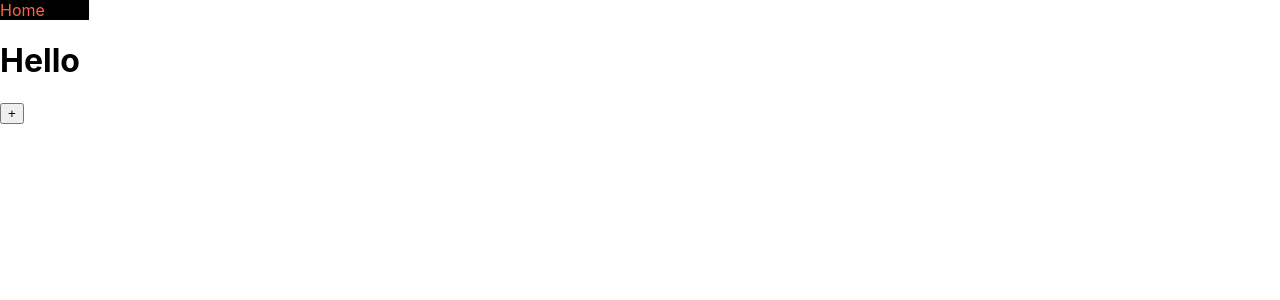
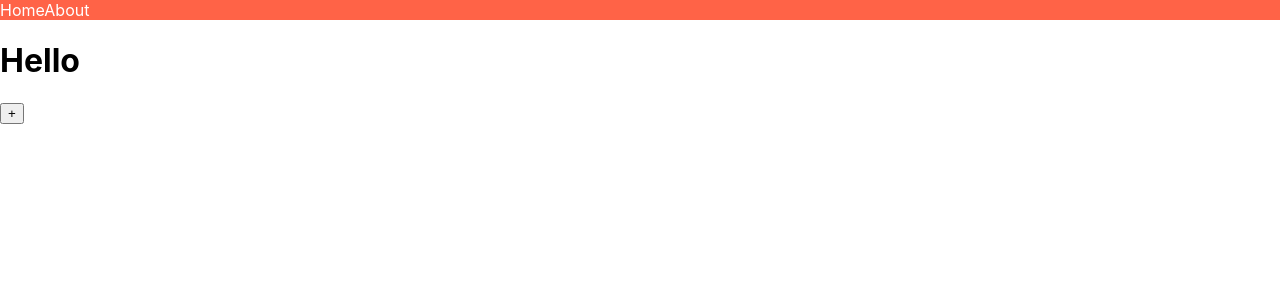
Before and after one commit to mingg123/study_Nextjs, a Next.js app in the folder nextjs_intro/: page / in a window 1280 px wide. Shown: the top 300 px of the page. Built offline with nearby package versions, Linux system fonts and the light colour scheme.

Commit message:
add : styling 추가 jsx 로 styled, global styled

```diff
--- a/nextjs_intro/components/NavBar.tsx
+++ b/nextjs_intro/components/NavBar.tsx
@@ -9,18 +9,22 @@ const NavBar = () => {
   return (
     <nav>
       <Link href="/">
-        <a className={`${style.link} ${style.actiove}`}>Home</a>
+        <a>Home</a>
       </Link>
       <Link href="/about">
-        <a
-          className={[
-            style.link,
-            router.pathname === "/about" ? `${style.actiove}` : "",
-          ].join(" ")}
-        >
-          About
-        </a>
+        <a>About</a>
       </Link>
+      <style jsx>{`
+        nav {
+          background-color: tomato;
+        }
+        .active {
+          color: red;
+        }
+        .none {
+          color: blue;
+        }
+      `}</style>
     </nav>
   );
 };
--- a/nextjs_intro/pages/_app.tsx
+++ b/nextjs_intro/pages/_app.tsx
@@ -1,8 +1,12 @@
-import '../styles/globals.css'
-import type { AppProps } from 'next/app'
+import "../styles/globals.css";
+import type { AppProps } from "next/app";
 
 function MyApp({ Component, pageProps }: AppProps) {
-  return <Component {...pageProps} />
+  return (
+    <>
+      <Component {...pageProps} />
+    </>
+  );
 }
 
-export default MyApp
+export default MyApp;
--- a/nextjs_intro/pages/index.tsx
+++ b/nextjs_intro/pages/index.tsx
@@ -17,11 +17,11 @@ export default function Home() {
       >
         +
       </button>
+      <style jsx global>{`
+        a {
+          color: white;
+        }
+      `}</style>
     </div>
   );
 }
-
-// library는 내가원는 것을 사용하는것
-// framework는 나의 코드를 불러오는것.
-// 코드를 적절한 위치에 적기만 한다면
-// 프레임워크가 코드를 불러와서 자동으로 보여준다
```
